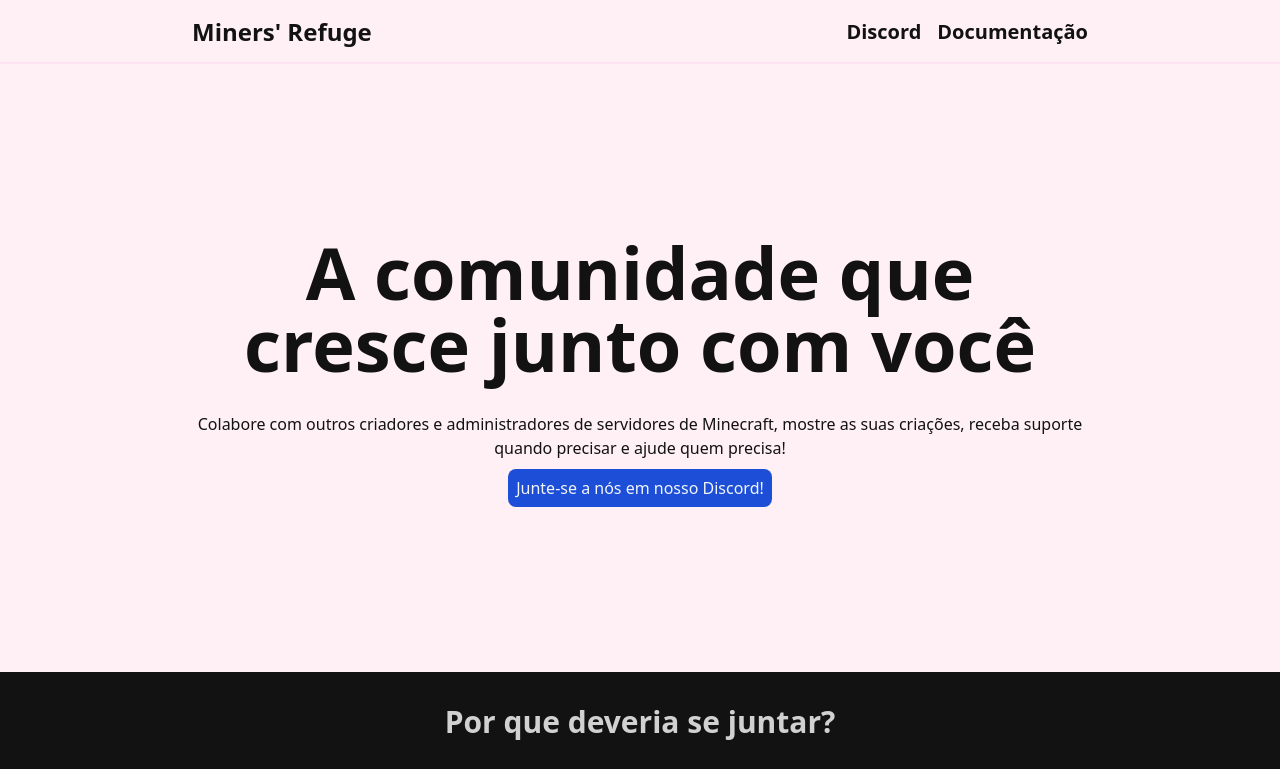
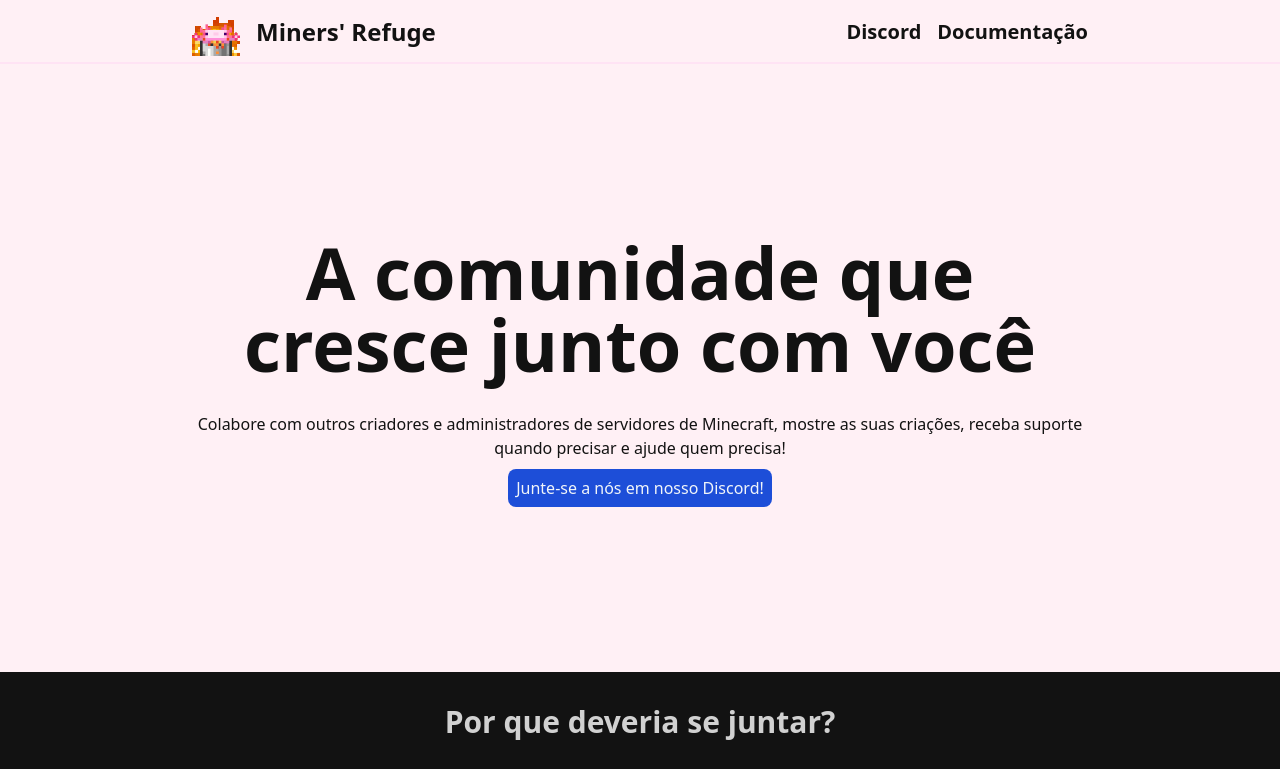
Before and after one commit to MinersRefuge/website, a website: page index.html in a window 1280 px wide. Shown: the top 769 px of the page. Drawn offline with Linux system fonts and the light colour scheme; a web font is replaced by a local one.

Commit message:
Logo on navbar

```diff
--- a/index.html
+++ b/index.html
@@ -13,6 +13,7 @@
         <div class="h-16 border-primary border-b-2">
             <div class="max-w-4xl mx-auto text-surface">
                 <div class="flex items-center">
+                    <img class="max-h-12 mr-4" src="img/AxolotlOnFire.gif">
                     <h1 class="font-bold text-2xl">Miners' Refuge</h1>
                     <div class="ml-auto flex items-center h-16 space-x-4">
                         <a class="hover:text-tertiary font-bold text-xl" href="https://dc.minersrefuge.com.br">Discord</a>
```
Also changed, not shown: css/style.css, img/AxolotlOnFire.gif (added).
